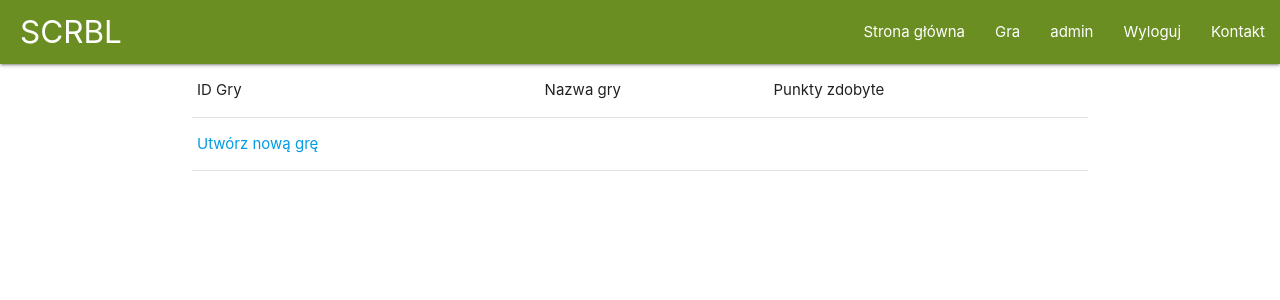
After one commit to wydzik/SCRBL, a Django app: page /profile/ in a window 1280 px wide. The commit adds this page. Shown: the top 300 px of the page. Run offline with Django 3.2, Linux system fonts and the light colour scheme; a user stored in the database is signed in; data that the repository does not hold is empty.

```diff
--- a/main/urls.py
+++ b/main/urls.py
@@ -9,5 +9,6 @@ urlpatterns = [
     path("gameroom/", views.gameroom, name='gameroom'),
     path("login/", views.login_request, name='login'),
     path("logout/", views.logout_request, name='logout'),
+    path("profile/", views.profile, name='profile'),
     path("register/", views.register, name='register')
 ]
--- a/main/views.py
+++ b/main/views.py
@@ -99,3 +99,9 @@ def gameroom_creator(request):
     else:
         form = GameRoomCreatorForm()
     return render(request, "main/gameroom_creator.html", context={"form": form})
+
+def profile(request):
+    played_games = Game.objects.filter(user=request.user)
+    #jeszcze wyciągnij nazwy gier
+
+    return render(request,"main/profile.html", context={'playedGames' : played_games})
--- a/templates/main/navbar.html
+++ b/templates/main/navbar.html
@@ -6,7 +6,7 @@
         {% if user.is_authenticated %}
 	      <li><a href="/">Strona główna</a></li>
             <li><a href="/gameroom">Gra</a></li>
-	        <li><a href="#">{{user.username}}</a></li>
+	        <li><a href="/profile">{{user.username}}</a></li>
 	        <li><a href="/logout">Wyloguj</a></li>
         {% else %}
 	      <li><a href="/">Strona główna</a></li>
--- /dev/null
+++ b/templates/main/profile.html
@@ -0,0 +1,26 @@
+{% extends "main/header.html" %}
+{% block content %}
+<main role="main" class="grid-container">
+    <div>
+        <table>
+            <tr id="header">
+                <td>ID Gry</td>
+                <td>Nazwa gry</td>
+                <td>Punkty zdobyte</td>
+            </tr>
+            {% for game in playedGames %}
+            <tr>
+                <td>{{ game.gameroom.id }}</td>
+                <td><a href="{% url 'main:game' gameroom.id %}">{{ game.ameroom.name }}</a></td>
+                <td>{{ game.points }}</td>
+            </tr>
+{% endfor %}
+            <tr>
+                <td><a href="{% url 'main:creator' %}">Utwórz nową grę</a></td>
+            </tr>
+        </table>
+    </div>
+
+</div>
+</main>
+{% endblock %}
```
